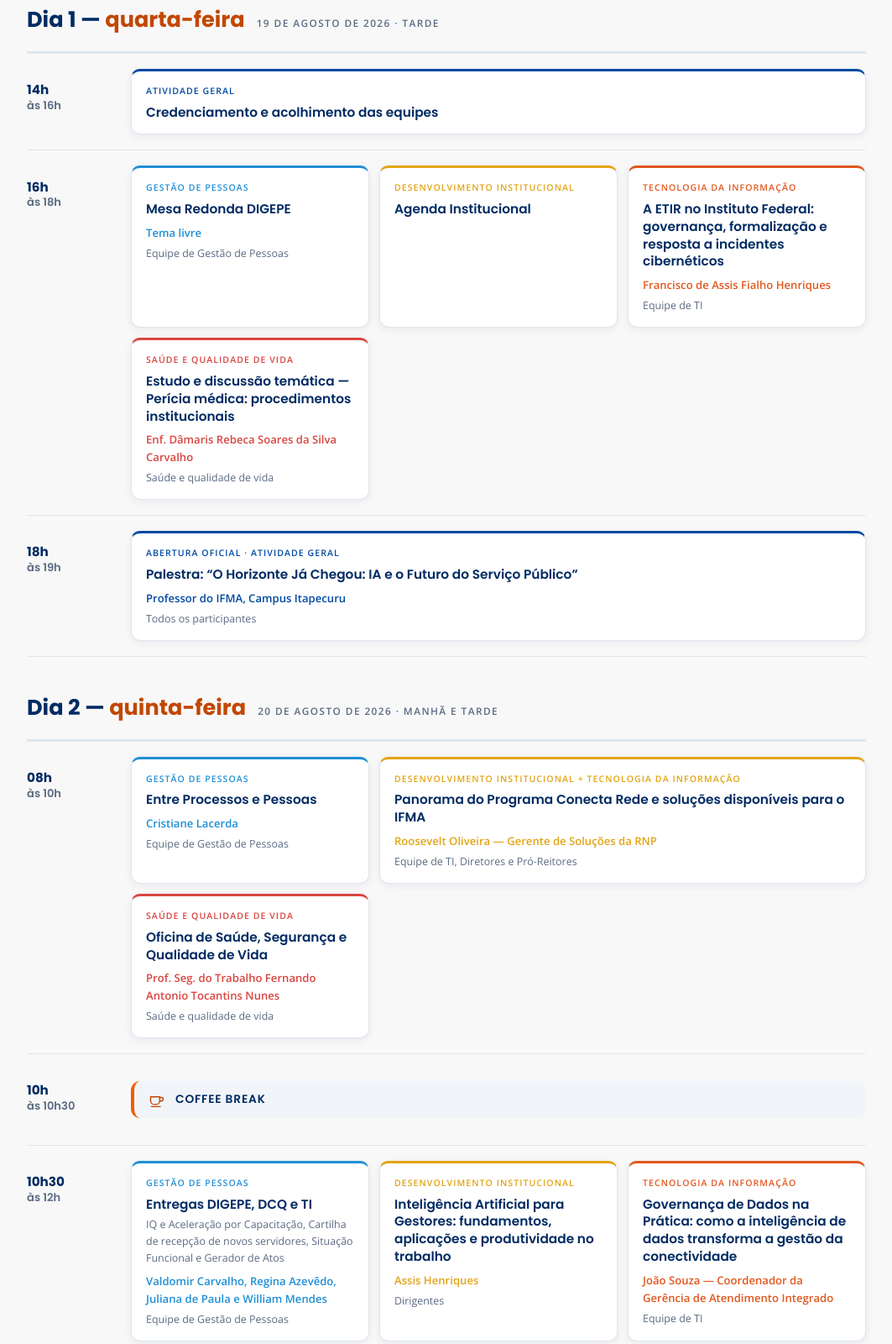
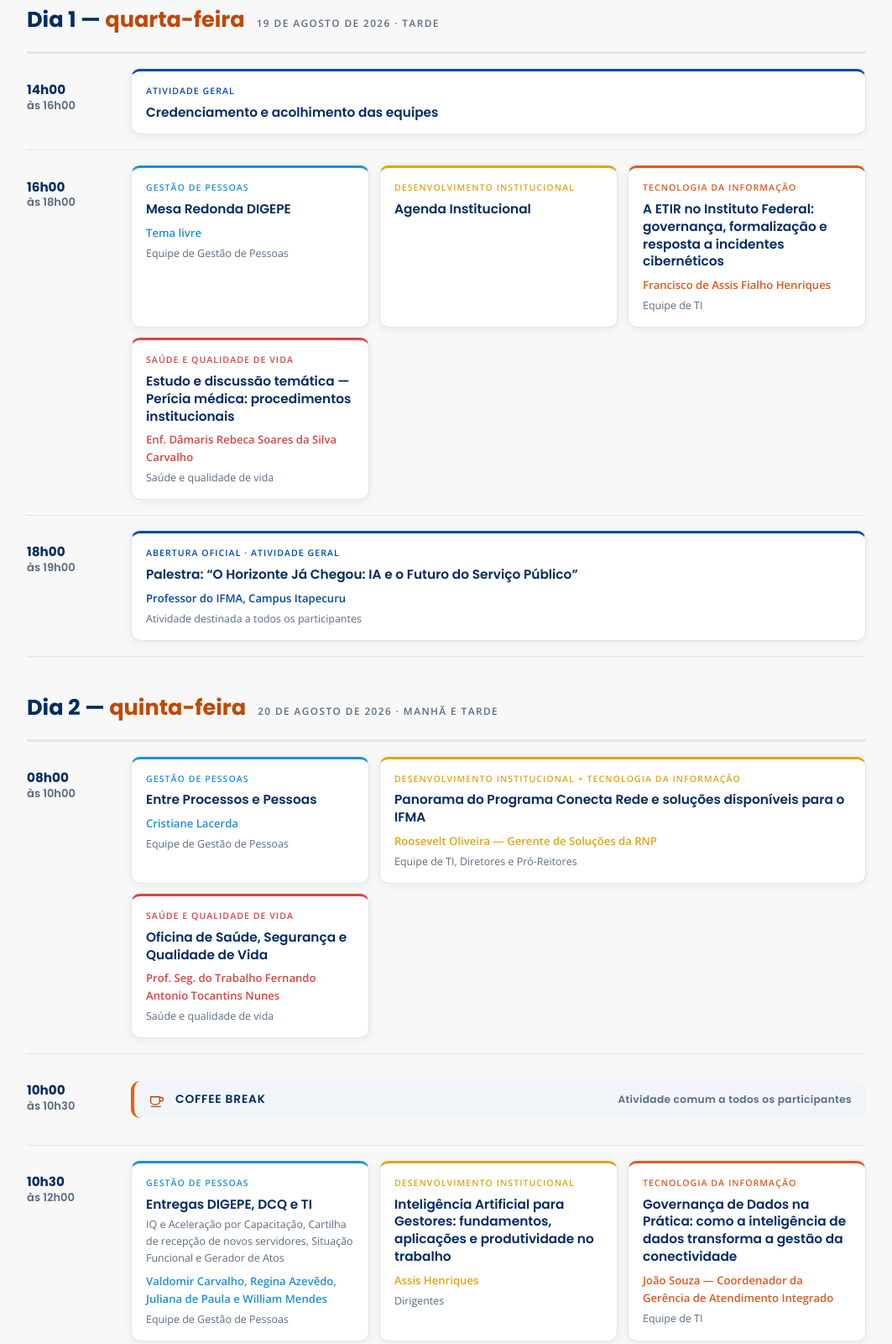
Before and after one commit to alesmelo74/mapa-horizonte-ifma-2026, a plain HTML site: page 1-programacao.html in a window 1280 px wide. Shown: the part 786-2386 px from the top of the page at 84% size, without its empty margins (108-1171 px from the left). Drawn offline with nearby package versions, Linux system fonts and the light colour scheme.

Commit message:
Alinha a programacao a planilha base e versiona a fonte

```diff
--- a/1-programacao.html
+++ b/1-programacao.html
@@ -111,7 +111,7 @@
     </div>
 
     <div class="faixa-horario">
-      <p class="hora">14h <span>às 16h</span></p>
+      <p class="hora">14h00 <span>às 16h00</span></p>
       <ul class="sessoes sessoes--unica">
         <li class="sessao geral">
           <span class="sessao__trilha">Atividade geral</span>
@@ -121,7 +121,7 @@
     </div>
 
     <div class="faixa-horario">
-      <p class="hora">16h <span>às 18h</span></p>
+      <p class="hora">16h00 <span>às 18h00</span></p>
       <ul class="sessoes">
         <li class="sessao gp">
           <span class="sessao__trilha">Gestão de Pessoas</span>
@@ -149,13 +149,13 @@
     </div>
 
     <div class="faixa-horario">
-      <p class="hora">18h <span>às 19h</span></p>
+      <p class="hora">18h00 <span>às 19h00</span></p>
       <ul class="sessoes sessoes--unica">
         <li class="sessao geral">
           <span class="sessao__trilha">Abertura oficial &middot; Atividade geral</span>
           <h3 class="sessao__titulo">Palestra: &ldquo;O Horizonte Já Chegou: IA e o Futuro do Serviço Público&rdquo;</h3>
           <p class="sessao__quem">Professor do IFMA, Campus Itapecuru</p>
-          <p class="sessao__publico">Todos os participantes</p>
+          <p class="sessao__publico">Atividade destinada a todos os participantes</p>
         </li>
       </ul>
     </div>
@@ -169,7 +169,7 @@
     </div>
 
     <div class="faixa-horario">
-      <p class="hora">08h <span>às 10h</span></p>
+      <p class="hora">08h00 <span>às 10h00</span></p>
       <ul class="sessoes">
         <li class="sessao gp">
           <span class="sessao__trilha">Gestão de Pessoas</span>
@@ -193,15 +193,16 @@
     </div>
 
     <div class="faixa-horario">
-      <p class="hora">10h <span>às 10h30</span></p>
+      <p class="hora">10h00 <span>às 10h30</span></p>
       <p class="intervalo">
         <svg class="icone" aria-hidden="true"><use href="#i-cafe"/></svg>
         Coffee break
+        <span>Atividade comum a todos os participantes</span>
       </p>
     </div>
 
     <div class="faixa-horario">
-      <p class="hora">10h30 <span>às 12h</span></p>
+      <p class="hora">10h30 <span>às 12h00</span></p>
       <ul class="sessoes">
         <li class="sessao gp">
           <span class="sessao__trilha">Gestão de Pessoas</span>
@@ -235,7 +236,7 @@
     </div>
 
     <div class="faixa-horario">
-      <p class="hora">12h <span>às 14h</span></p>
+      <p class="hora">12h00 <span>às 14h00</span></p>
       <p class="intervalo">
         <svg class="icone" aria-hidden="true"><use href="#i-garfo"/></svg>
         Intervalo para almoço
@@ -243,7 +244,7 @@
     </div>
 
     <div class="faixa-horario">
-      <p class="hora">14h <span>às 16h</span></p>
+      <p class="hora">14h00 <span>às 16h00</span></p>
       <ul class="sessoes">
         <li class="sessao gp">
           <span class="sessao__trilha">Gestão de Pessoas</span>
@@ -254,15 +255,15 @@
         <li class="sessao di">
           <span class="sessao__trilha">Desenvolvimento Institucional</span>
           <h3 class="sessao__titulo">PAA: Plano de Ação Anual</h3>
-          <p class="sessao__quem">Clarisse Medeiros</p>
+          <p class="sessao__quem">Clarisse Medeiros &mdash; Pró-Reitora de Planejamento e Desenvolvimento Institucional</p>
           <p class="sessao__publico">Dirigentes</p>
         </li>
         <li class="sessao ti">
           <span class="sessao__trilha">Tecnologia da Informação</span>
           <h3 class="sessao__titulo">Cyber Resilience na Era da IA: da prevenção à sala de crise</h3>
           <p class="sessao__publico">
-            Como a IA transforma tanto os ataques quanto a defesa, e como preparar
-            sua organização para o próximo ransomware
+            Como Inteligência Artificial está transformando tanto os ataques quanto
+            a defesa, e como preparar sua organização para responder ao próximo ransomware
           </p>
           <p class="sessao__quem">Henrique Oliveira &mdash; Sr. Systems Engineer da Fortinet</p>
           <p class="sessao__publico">Equipe de TI</p>
@@ -278,15 +279,16 @@
     </div>
 
     <div class="faixa-horario">
-      <p class="hora">16h <span>às 16h30</span></p>
+      <p class="hora">16h00 <span>às 16h30</span></p>
       <p class="intervalo">
         <svg class="icone" aria-hidden="true"><use href="#i-cafe"/></svg>
         Coffee break
+        <span>Atividade comum a todos os participantes</span>
       </p>
     </div>
 
     <div class="faixa-horario">
-      <p class="hora">16h30 <span>às 18h</span></p>
+      <p class="hora">16h30 <span>às 18h00</span></p>
       <ul class="sessoes">
         <li class="sessao gp">
           <span class="sessao__trilha">Gestão de Pessoas</span>
@@ -323,11 +325,11 @@
   <section class="dia">
     <div class="dia__cabeca">
       <h2 class="dia__data">Dia 3 &mdash; <span>sexta-feira</span></h2>
-      <p class="dia__turno">21 de agosto de 2026 &middot; Manhã, tarde e encerramento</p>
+      <p class="dia__turno">21 de agosto de 2026 &middot; Manhã e tarde</p>
     </div>
 
     <div class="faixa-horario">
-      <p class="hora">08h <span>às 10h</span></p>
+      <p class="hora">08h00 <span>às 10h00</span></p>
       <ul class="sessoes">
         <li class="sessao gp">
           <span class="sessao__trilha">Gestão de Pessoas</span>
@@ -357,15 +359,16 @@
     </div>
 
     <div class="faixa-horario">
-      <p class="hora">10h <span>às 10h30</span></p>
+      <p class="hora">10h00 <span>às 10h30</span></p>
       <p class="intervalo">
         <svg class="icone" aria-hidden="true"><use href="#i-cafe"/></svg>
         Coffee break
+        <span>Atividade comum a todos os participantes</span>
       </p>
     </div>
 
     <div class="faixa-horario">
-      <p class="hora">10h30 <span>às 12h</span></p>
+      <p class="hora">10h30 <span>às 12h00</span></p>
       <ul class="sessoes">
         <li class="sessao gp">
           <span class="sessao__trilha">Gestão de Pessoas</span>
@@ -381,7 +384,7 @@
         </li>
         <li class="sessao ti">
           <span class="sessao__trilha">Tecnologia da Informação</span>
-          <h3 class="sessao__titulo">Aquisição de Bens e Serviços de TI por meio de Ata de Registro de Preços, com apoio da IA</h3>
+          <h3 class="sessao__titulo">Aquisição de Bens e Serviços de Tecnologia da Informação por meio de Ata de Registro de Preços, com Apoio da Inteligência Artificial</h3>
           <p class="sessao__quem">Kristiano Fernandes Plácido</p>
           <p class="sessao__publico">Equipe de TI</p>
           <hr class="sessao__divisor">
@@ -400,7 +403,7 @@
     </div>
 
     <div class="faixa-horario">
-      <p class="hora">12h <span>às 14h</span></p>
+      <p class="hora">12h00 <span>às 14h00</span></p>
       <p class="intervalo">
         <svg class="icone" aria-hidden="true"><use href="#i-garfo"/></svg>
         Intervalo para almoço
@@ -408,7 +411,7 @@
     </div>
 
     <div class="faixa-horario">
-      <p class="hora">14h <span>às 16h</span></p>
+      <p class="hora">14h00 <span>às 16h00</span></p>
       <ul class="sessoes sessoes--unica">
         <li class="sessao geral">
           <span class="sessao__trilha">Atividade geral</span>
@@ -424,11 +427,12 @@
     </div>
 
     <div class="faixa-horario">
-      <p class="hora">16h <span>às 16h30</span></p>
+      <p class="hora">16h00 <span>às 16h30</span></p>
       <div>
         <p class="intervalo">
           <svg class="icone" aria-hidden="true"><use href="#i-cafe"/></svg>
           Coffee break
+          <span>Atividade comum a todos os participantes</span>
         </p>
         <p class="entrega">
           <svg class="icone" aria-hidden="true"><use href="#i-entrega"/></svg>
@@ -438,7 +442,7 @@
     </div>
 
     <div class="faixa-horario">
-      <p class="hora">16h30 <span>às 18h</span></p>
+      <p class="hora">16h30 <span>às 18h00</span></p>
       <ul class="sessoes sessoes--unica">
         <li class="sessao geral">
           <span class="sessao__trilha">Atividade geral</span>
@@ -454,12 +458,12 @@
     </div>
 
     <div class="faixa-horario">
-      <p class="hora">18h <span>às 19h</span></p>
+      <p class="hora">18h00 <span>às 19h00</span></p>
       <ul class="sessoes sessoes--unica">
         <li class="sessao geral">
           <span class="sessao__trilha">Atividade geral</span>
           <h3 class="sessao__titulo">Encerramento oficial</h3>
-          <p class="sessao__publico">Todos os participantes</p>
+          <p class="sessao__publico">Atividade destinada a todos os participantes</p>
           <p class="entrega">
             <svg class="icone" aria-hidden="true"><use href="#i-entrega"/></svg>
             Material: Cartilha
--- a/paginas.css
+++ b/paginas.css
@@ -401,6 +401,22 @@ main { padding-bottom: 48px; }
 }
 .intervalo .icone { width: 20px; height: 20px; color: var(--item-2-forte); }
 
+/* Complemento do intervalo, como consta na planilha base. */
+.intervalo {
+  flex-wrap: wrap;
+}
+.intervalo span {
+  margin-left: auto;
+  font-weight: 400;
+  font-size: .76rem;
+  letter-spacing: .03em;
+  text-transform: none;
+  color: var(--texto-suave);
+}
+@media (max-width: 620px) {
+  .intervalo span { margin-left: 0; flex-basis: 100%; }
+}
+
 /* ==========================================================================
    Item 2 — Restaurantes
    ========================================================================== */
```
Also changed, not shown: 1 other file.
